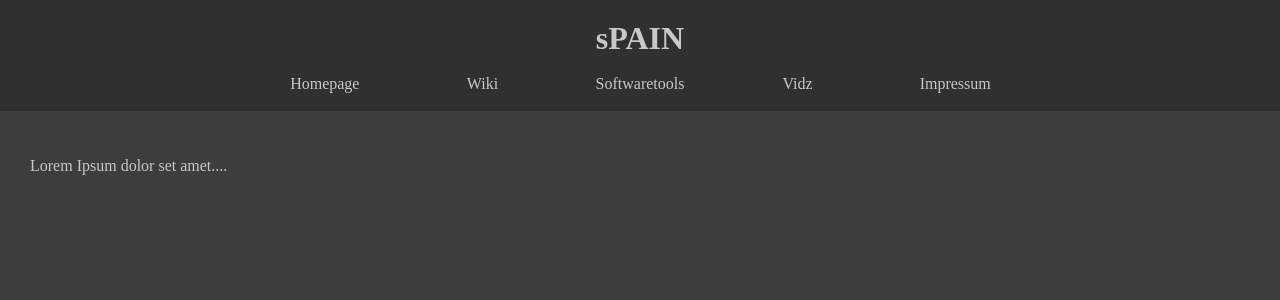
After one commit to PatrickJurt/PatrickJurt.github.io, a PHP site: page /wiki.php in a window 1280 px wide. The commit adds this page. Shown: the top 300 px of the page. Run offline with PHP 8.4, Linux system fonts and the light colour scheme.

Commit message:
Add files via upload

```diff
--- /dev/null
+++ b/header.php
@@ -0,0 +1,22 @@
+<!DOCTYPE html>
+<html>
+  <head>
+    <meta charset="utf-8">
+    <title>SPAIN</title>
+    <link rel="stylesheet" href="index.css" type="text/css">
+  </head>
+  <body>
+    <header>
+      <h1>sPAIN</h1>
+      <nav>
+        <ul>
+          <li><a href="index.php">Homepage</a></li>
+          <li><a href="wiki.php">Wiki</a></li>
+          <li><a href="softwaretools.php">Softwaretools</a></li>
+          <li><a href="videos.php">Vidz</a></li>
+          <li><a href="impressum.php">Impressum</a></li>
+        </ul>
+      </nav>
+    </header>
+  </body>
+</html>
--- a/index.css
+++ b/index.css
@@ -1,32 +1,50 @@
 body{
   margin: 0;
+  background-color: rgb(61, 61, 61);
+  color:rgb(200, 200, 200);
 }
 
 header{
   margin: 0;
-  padding-bottom: 1px;
   padding-top: 20px;
   text-align: center;
-  background-color: green;
+  background-color: rgb(48, 48, 48);
 }
 
 h1{
   margin: 0;
+  color: rgb(200, 200, 200);
 }
 
 ul{
+  margin: 0;
+  padding: 0;
   list-style-type: none;
 }
 
 li {
-  display: inline;
+  width: 12%;
+  display: inline-block;
+}
+
+li a:hover{
+  background-color: rgb(61, 61, 61);
+  color: rgb(200, 200, 200);
+  transition: background-color 1s;
+  transition: background-color 1s;
+  border-top-left-radius: 15px;
+  border-top-right-radius: 15px;
 }
 
 li a {
-  padding-top: 2%;
-  padding-bottom: 2%;
-  padding-left: 6%;
-  padding-right: 6%;
+  display: flex;
+  justify-content: center;
+  padding-bottom: 18px;
+  padding-top: 18px;
   text-decoration: none;
-  color: black;
+  color: rgb(200, 200, 200);
 }
+
+.content{
+  padding: 30px;
+}
--- /dev/null
+++ b/wiki.php
@@ -0,0 +1,14 @@
+<!DOCTYPE html>
+<html>
+  <head>
+    <meta charset="utf-8">
+    <title>SPAIN</title>
+    <link rel="stylesheet" href="index.css" type="text/css">
+  </head>
+  <body>
+    <?php include 'header.php' ?>
+    <div class="content">
+      <p>Lorem Ipsum dolor set amet....</p>
+    </div>
+  </body>
+</html>
```
Also changed, not shown: impressum.php (added, +14 -0 lines), index.php (added, +14 -0 lines), softwaretools.php (added, +14 -0 lines), videos.php (added, +14 -0 lines), readme.md (added).
